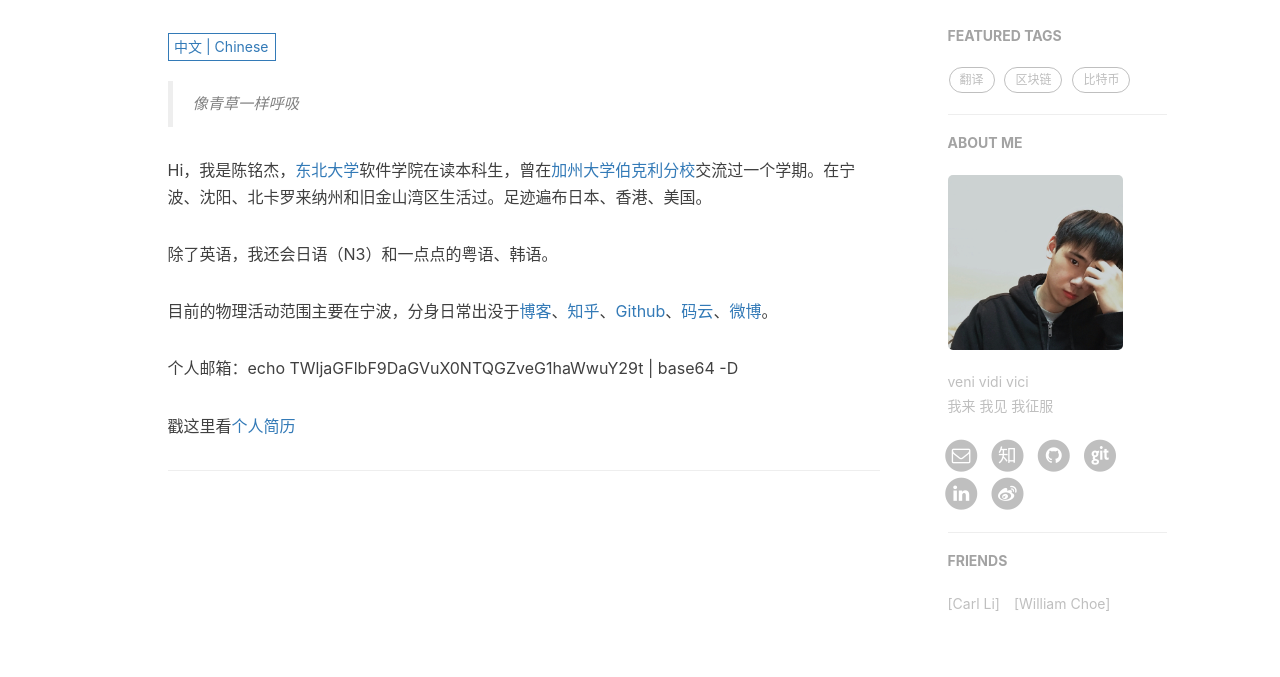
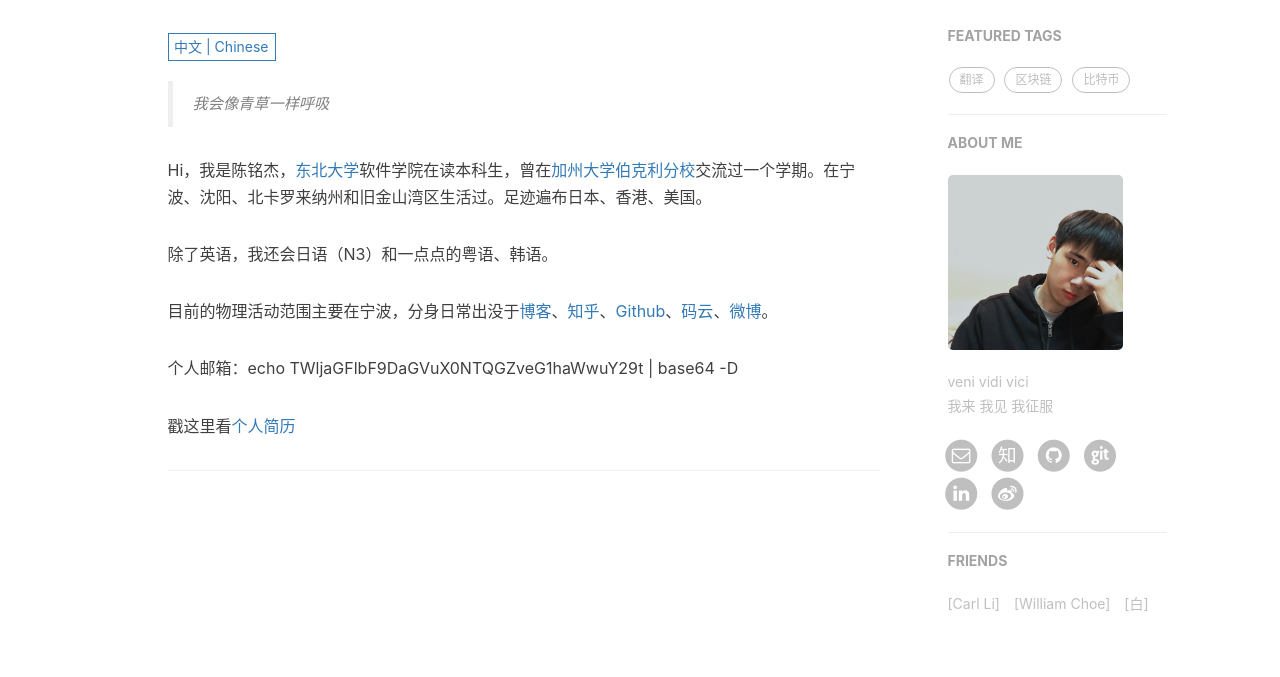
Before and after one commit to MessiahChen/MessiahChen.github.io, a Jekyll site: the page built from about.html, in a window 1280 px wide. Shown: the part 420-1097 px from the top of the page. Built offline with Jekyll 4.4.1, drawn with Linux system fonts in a browser that asks for light colours; nearby versions of some CDN libraries; comment, search, counter and statistics services are not loaded.

Commit message:
add white

```diff
--- a/_config.yml
+++ b/_config.yml
@@ -111,5 +111,10 @@ friends: [
     {
         title: "[William Choe]",
         href: "https://www.williamchoe.com/"
+    },
+    {
+      title: "[白]",
+      href: "https://forself.me"
     }
+
 ]
--- a/_includes/about/zh.md
+++ b/_includes/about/zh.md
@@ -1,4 +1,4 @@
-> 像青草一样呼吸
+> 我会像青草一样呼吸
 
 Hi，我是陈铭杰，[东北大学](http://www.neu.edu.cn/)软件学院在读本科生，曾在[加州大学伯克利分校](https://www.berkeley.edu/)交流过一个学期。在宁波、沈阳、北卡罗来纳州和旧金山湾区生活过。足迹遍布日本、香港、美国。
 
```
